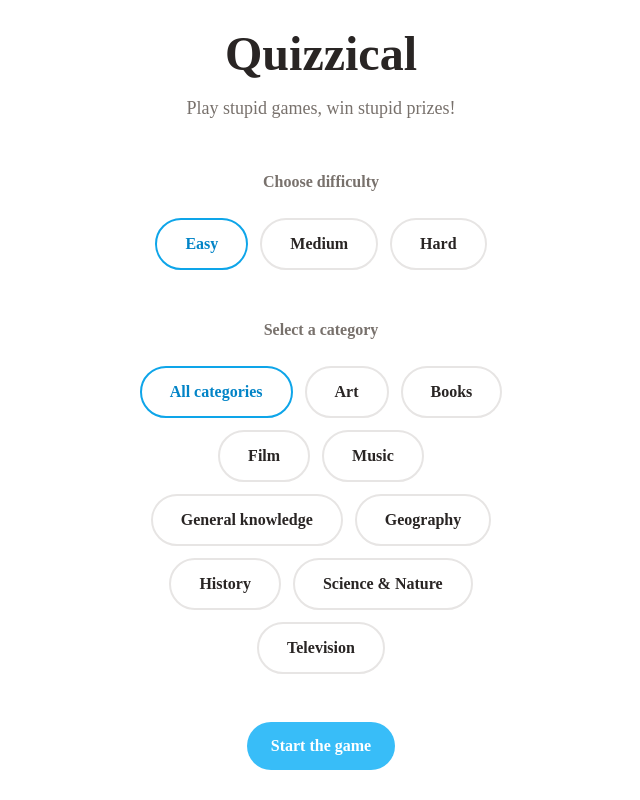
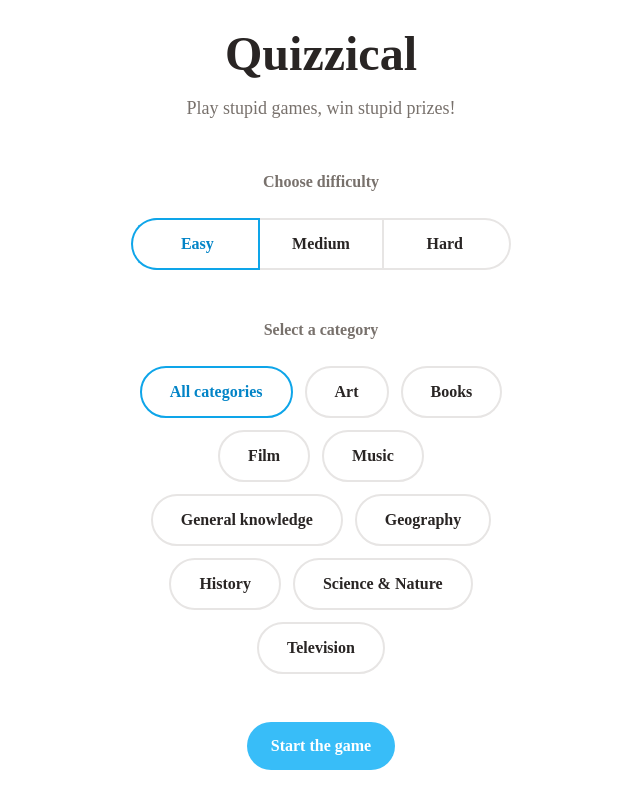
Before and after one commit to nikitapashinsky/quizzical, a React (Vite) app: page / in a window 1280 px wide. Shown: the whole page, without its empty margins (319-959 px from the left). Built offline with nearby package versions, Linux system fonts and the light colour scheme; no server answers.

Commit message:
style difficulty selector as segmented control

```diff
--- a/src/components/Start.jsx
+++ b/src/components/Start.jsx
@@ -17,11 +17,11 @@ export default function Start({
           Play stupid games, win stupid prizes!
         </h3>
       </div>
-      <div className="flex flex-col items-center gap-6">
+      <div className="flex w-full flex-col items-center gap-6">
         <h2 className="font-semibold text-stone-500">Choose difficulty</h2>
-        <ul className="flex gap-3">
+        <ul className="flex w-full">
           {LEVELS.map((level, index) => (
-            <li key={index}>
+            <li key={index} className="group box-border w-full flex-1 grow">
               <input
                 type="radio"
                 id={level}
@@ -36,8 +36,16 @@ export default function Start({
               <label
                 htmlFor={level}
                 className={`
-                      relative z-10 flex w-full cursor-pointer items-center justify-center rounded-[36px] border-2 border-stone-200 bg-white  py-3 px-7
-                       text-center font-semibold text-stone-800 hover:border-stone-300 hover:bg-white active:border-stone-300 active:bg-white peer-checked:border-sky-500 peer-checked:bg-white peer-checked:text-sky-600 peer-focus-visible:border-sky-500
+                      relative z-10 flex w-full cursor-pointer items-center justify-center rounded-[36px] border-2 border-stone-200 bg-white py-3 px-7
+                       text-center font-semibold text-stone-800 hover:border-stone-300 hover:bg-white active:border-stone-300 active:bg-white
+                       group-first:rounded-r-none group-first:border-r-0 group-first:pr-6
+                       group-first:hover:shadow-[2px_0_0_#d6d3d1] group-last:rounded-l-none
+                       group-last:border-l-0 group-last:pl-6 group-last:hover:shadow-[-2px_0_0_#d6d3d1]
+                       group-even:rounded-none
+                       peer-checked:z-30 peer-checked:border-sky-500 peer-checked:bg-white
+                       peer-checked:text-sky-600 group-first:peer-checked:shadow-[2px_0_0_#0ea5e9]
+                       group-last:peer-checked:shadow-[-2px_0_0_#0ea5e9]
+                       peer-hover:z-20  peer-focus-visible:border-sky-500
                       `}
               >
                 {capitalize(level)}
```
